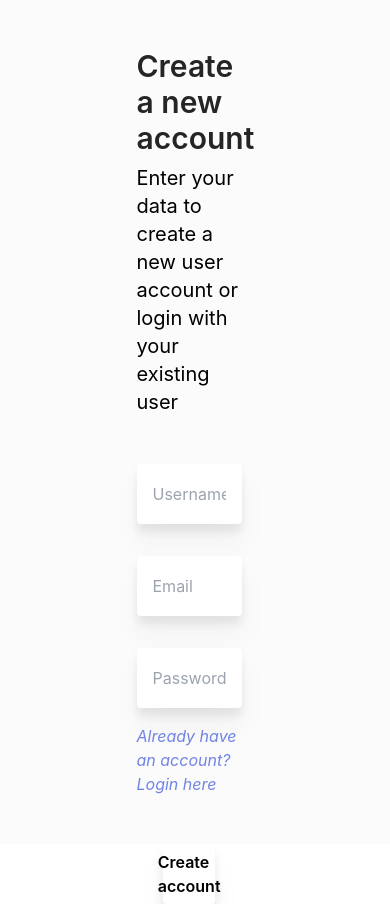
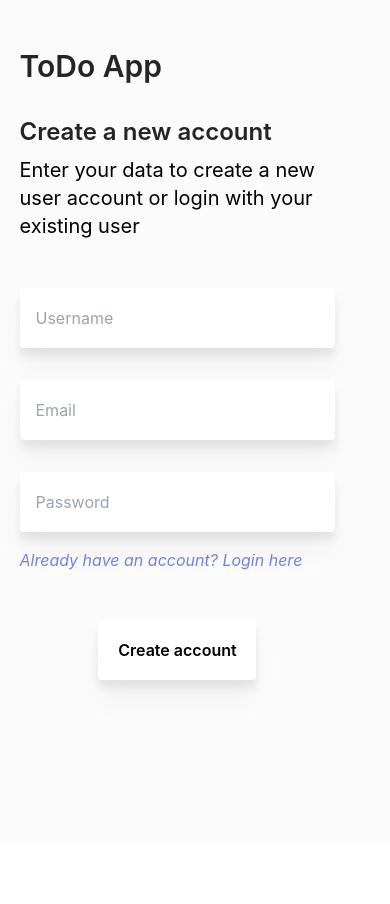
Before and after one commit to ArseniSkobelev/todo-app-react, a React (Create React App) app: page /signup in a window 390 px wide. After the commit the page ends 844 px from the top, so only its background shows below. Built offline with nearby package versions, Linux system fonts and the light colour scheme.

Commit message:
ui tweaks

```diff
--- a/src/components/Login/Login.js
+++ b/src/components/Login/Login.js
@@ -54,14 +54,16 @@ export default function Login() {
   return (
       <div>
           {isLoading ?
-                <div className='bg-bg h-[100vh] w-[100vw] flex items-center justify-center'>
+                <div className='bg-bg h-[100vh] w-[100vw] flex items-center justify-center flex-col'>
+                    <h1 className='font-semibold mb-8 text-3xl'>Loading</h1>
                     <Spinner size="xl" width={100} height={100} speed={"0.7s"} thickness={"5px"} />
                 </div>
                 :
                 <div className='bg-bg h-[100vh] flex items-center flex-col py-12'>
-                    <div className='w-[30%] flex flex-col'>
+                    <div className='w-[90%] sm:w-[70%] md:w-[60%] lg:w-[50%] xl:w-[30%] flex flex-col'>
                         <div id="upper" className='mb-12'>
-                            <h1 className='text-mainText text-3xl font-semibold mb-2'>
+                            <h1 className='text-mainText text-3xl font-semibold mb-8'>ToDo App</h1>
+                            <h1 className='text-mainText text-2xl font-semibold mb-2'>
                                 Login
                             </h1>
                             <p className='text-xl w-[70%]'>
--- a/src/components/Signup/Signup.js
+++ b/src/components/Signup/Signup.js
@@ -63,9 +63,10 @@ export default function Signup() {
                 </div>
                 :
                 <div className='bg-bg h-[100vh] flex items-center flex-col py-12'>
-                    <div className='w-[30%] flex flex-col'>
+                    <div className='w-[90%] sm:w-[70%] md:w-[60%] lg:w-[50%] xl:w-[30%] flex flex-col'>
                         <div id="upper" className='mb-12'>
-                            <h1 className='text-mainText text-3xl font-semibold mb-2'>
+                            <h1 className='text-mainText text-3xl font-semibold mb-8'>ToDo App</h1>
+                            <h1 className='text-mainText text-2xl font-semibold mb-2'>
                                 Create a new account
                             </h1>
                             <p className='text-xl w-[90%]'>
@@ -88,7 +89,7 @@ export default function Signup() {
                             <i><Link to="/login">Already have an account? Login here</Link></i>
                         </div>
                         <div id="btn" className='flex justify-center items-center w-[90%]'>
-                            <div className='cursor-pointer drop-shadow-xl w-[50%] h-[60px] flex items-center justify-center font-semibold rounded bg-white' onClick={createUser}>
+                            <div className='cursor-pointer drop-shadow-xl w-[50%] h-[60px] flex items-center text-center justify-center font-semibold rounded bg-white' onClick={createUser}>
                                 Create account
                             </div>
                         </div>
```
